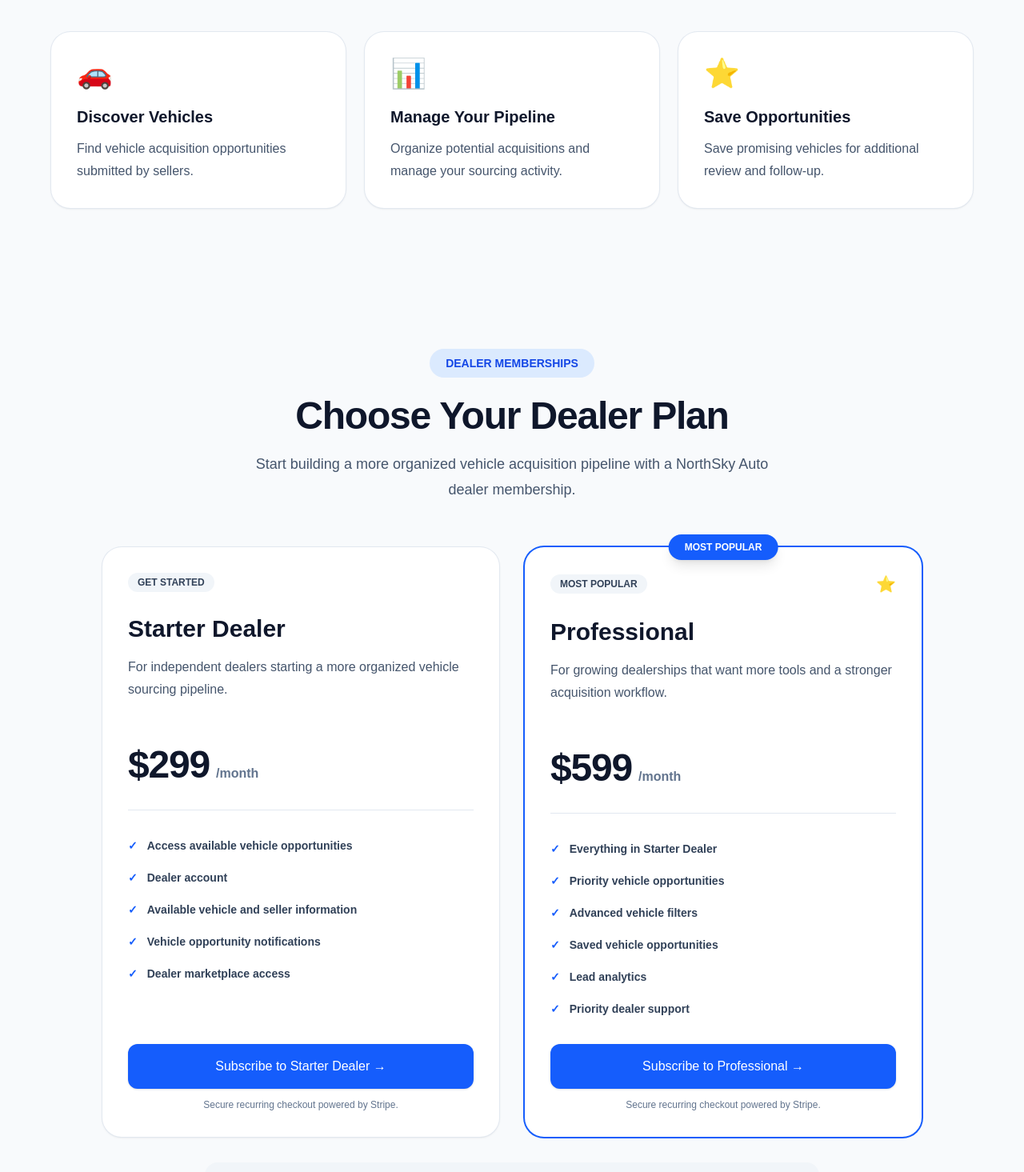
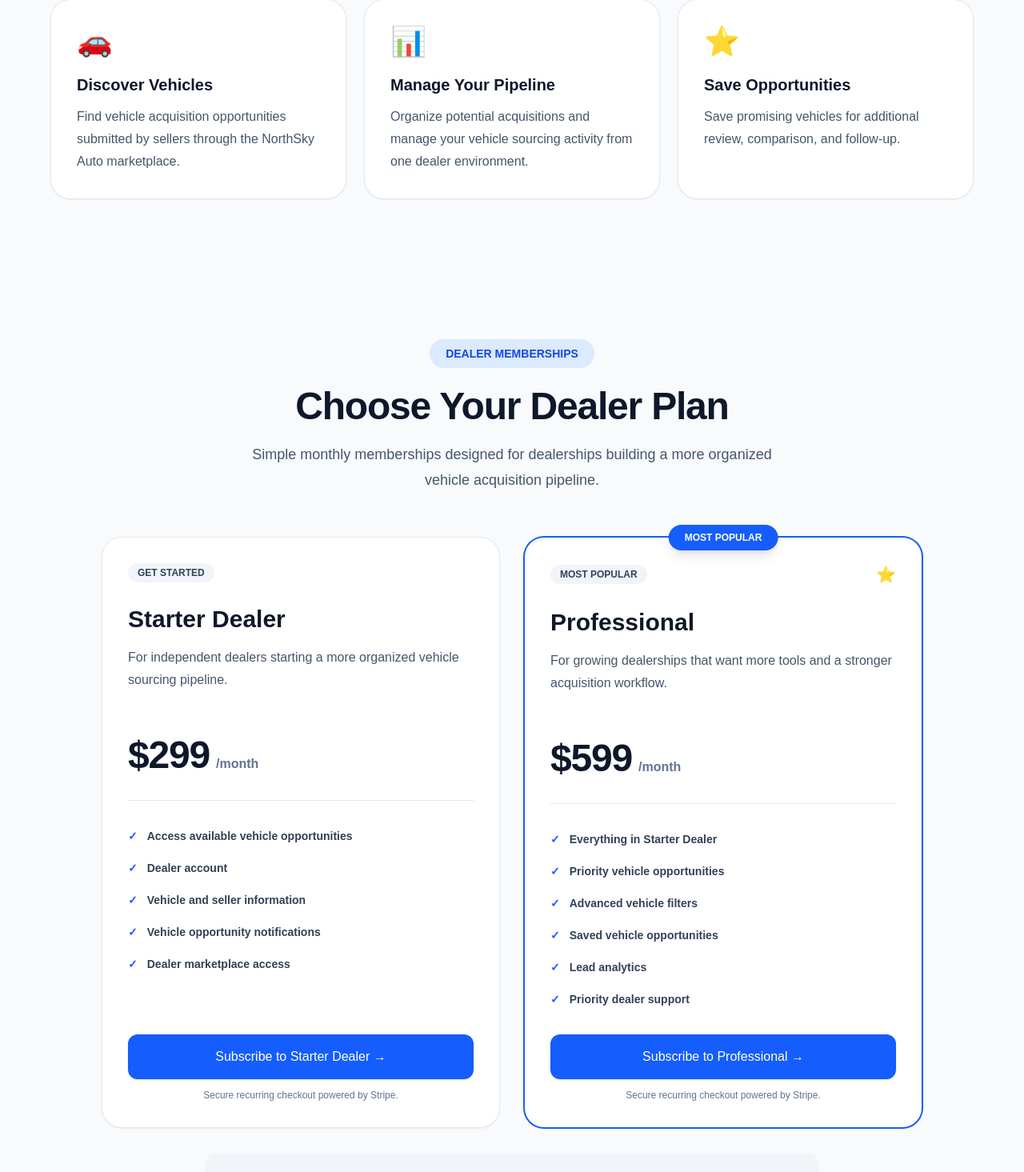
Before and after one commit to Goldylox752/NorthSky-Auto, a Next.js app: page /buyers in a window 1280 px wide. Shown: the part 916-2381 px from the top of the page at 80% size. Built offline with nearby package versions, Linux system fonts and the light colour scheme; no server answers.

Commit message:
Update page.jsx

```diff
--- a/app/buyers/page.jsx
+++ b/app/buyers/page.jsx
@@ -2,19 +2,46 @@ import Link from "next/link";
 import DealerCheckoutButton from "@/components/DealerCheckoutButton";
 import DealerTracking from "./DealerTracking";
 
+const SITE_URL =
+  process.env.NEXT_PUBLIC_SITE_URL ||
+  "https://northsky-auto.vercel.app";
+
+export const dynamic = "force-dynamic";
+
 export const metadata = {
   title: "Dealer Memberships | NorthSky Auto",
   description:
-    "Join NorthSky Auto as a dealer and discover vehicle acquisition opportunities submitted by sellers across Canada.",
+    "Join NorthSky Auto as a dealer and access vehicle acquisition opportunities, sourcing tools, saved vehicles, analytics, and dealer marketplace features across Canada.",
+  keywords: [
+    "NorthSky Auto dealer",
+    "dealer membership Canada",
+    "vehicle acquisition",
+    "dealer vehicle sourcing",
+    "used vehicle sourcing",
+    "car dealer marketplace Canada",
+    "vehicle leads for dealers",
+  ],
   alternates: {
-    canonical: "/buyers",
+    canonical: `${SITE_URL}/buyers`,
+  },
+  robots: {
+    index: true,
+    follow: true,
   },
   openGraph: {
     title: "Dealer Memberships | NorthSky Auto",
     description:
       "Choose a NorthSky Auto dealer membership and build a more organized vehicle acquisition pipeline.",
-    url: "/buyers",
+    url: `${SITE_URL}/buyers`,
+    siteName: "NorthSky Auto",
     type: "website",
+    locale: "en_CA",
+  },
+  twitter: {
+    card: "summary_large_image",
+    title: "Dealer Memberships | NorthSky Auto",
+    description:
+      "Discover vehicle acquisition opportunities and build your dealership sourcing pipeline with NorthSky Auto.",
   },
 };
 
@@ -30,7 +57,7 @@ const plans = [
     features: [
       "Access available vehicle opportunities",
       "Dealer account",
-      "Available vehicle and seller information",
+      "Vehicle and seller information",
       "Vehicle opportunity notifications",
       "Dealer marketplace access",
     ],
@@ -59,17 +86,20 @@ const benefits = [
   {
     icon: "🚗",
     title: "Discover Vehicles",
-    text: "Find vehicle acquisition opportunities submitted by sellers.",
+    text:
+      "Find vehicle acquisition opportunities submitted by sellers through the NorthSky Auto marketplace.",
   },
   {
     icon: "📊",
     title: "Manage Your Pipeline",
-    text: "Organize potential acquisitions and manage your sourcing activity.",
+    text:
+      "Organize potential acquisitions and manage your vehicle sourcing activity from one dealer environment.",
   },
   {
     icon: "⭐",
     title: "Save Opportunities",
-    text: "Save promising vehicles for additional review and follow-up.",
+    text:
+      "Save promising vehicles for additional review, comparison, and follow-up.",
   },
 ];
 
@@ -77,22 +107,26 @@ const steps = [
   {
     number: "01",
     title: "Choose Your Plan",
-    text: "Select the membership that fits your dealership and sourcing needs.",
+    text:
+      "Select the dealer membership that fits your dealership and sourcing needs.",
   },
   {
     number: "02",
     title: "Complete Checkout",
-    text: "Subscribe securely through Stripe and complete the dealer onboarding process.",
+    text:
+      "Subscribe securely through Stripe and complete the dealer onboarding process.",
   },
   {
     number: "03",
     title: "Access Your Account",
-    text: "Use your NorthSky Auto dealer environment to access available platform features.",
+    text:
+      "Access your NorthSky Auto dealer environment and available platform features.",
   },
   {
     number: "04",
     title: "Build Your Pipeline",
-    text: "Review available vehicle opportunities and identify potential inventory.",
+    text:
+      "Review vehicle opportunities and identify potential inventory for your dealership.",
   },
 ];
 
@@ -121,8 +155,40 @@ export default async function BuyersPage({ searchParams }) {
     "organic"
   );
 
+  const schema = {
+    "@context": "https://schema.org",
+    "@type": "WebPage",
+    name: "NorthSky Auto Dealer Memberships",
+    url: `${SITE_URL}/buyers`,
+    description:
+      "Dealer memberships for dealerships seeking vehicle acquisition opportunities through NorthSky Auto.",
+    isPartOf: {
+      "@type": "WebSite",
+      name: "NorthSky Auto",
+      url: SITE_URL,
+    },
+    about: {
+      "@type": "AutomotiveBusiness",
+      name: "NorthSky Auto",
+      url: SITE_URL,
+      areaServed: {
+        "@type": "Country",
+        name: "Canada",
+      },
+    },
+  };
+
   return (
     <main className="min-h-screen bg-slate-50 text-slate-900">
+      {/* SEO STRUCTURED DATA */}
+
+      <script
+        type="application/ld+json"
+        dangerouslySetInnerHTML={{
+          __html: JSON.stringify(schema),
+        }}
+      />
+
       {/* MARKETING TRACKING */}
 
       <DealerTracking
@@ -150,8 +216,9 @@ export default async function BuyersPage({ searchParams }) {
           </h1>
 
           <p className="mx-auto mt-6 max-w-3xl text-lg leading-8 text-slate-300 md:text-xl">
-            NorthSky Auto helps dealerships discover vehicle acquisition
-            opportunities submitted by sellers across Canada.
+            NorthSky Auto helps dealerships discover vehicle
+            acquisition opportunities submitted by sellers across
+            Canada.
           </p>
 
           <div className="mt-9 flex flex-wrap justify-center gap-4">
@@ -188,7 +255,7 @@ export default async function BuyersPage({ searchParams }) {
             </p>
 
             <h2 className="mt-4 text-3xl font-black md:text-4xl">
-              A Better Way to Organize Your Vehicle Sourcing
+              A Better Way to Organize Vehicle Sourcing
             </h2>
 
             <p className="mt-4 leading-7 text-slate-600">
@@ -221,7 +288,7 @@ export default async function BuyersPage({ searchParams }) {
         </div>
       </section>
 
-      {/* PLANS */}
+      {/* PRICING */}
 
       <section
         id="plans"
@@ -238,8 +305,8 @@ export default async function BuyersPage({ searchParams }) {
             </h2>
 
             <p className="mx-auto mt-5 max-w-2xl text-lg leading-8 text-slate-600">
-              Start building a more organized vehicle acquisition
-              pipeline with a NorthSky Auto dealer membership.
+              Simple monthly memberships designed for dealerships
+              building a more organized vehicle acquisition pipeline.
             </p>
           </div>
 
@@ -265,9 +332,7 @@ export default async function BuyersPage({ searchParams }) {
                   </span>
 
                   {plan.popular && (
-                    <span className="text-xl">
-                      ⭐
-                    </span>
+                    <span className="text-xl">⭐</span>
                   )}
                 </div>
 
@@ -301,9 +366,7 @@ export default async function BuyersPage({ searchParams }) {
                         ✓
                       </span>
 
-                      <span>
-                        {feature}
-                      </span>
+                      <span>{feature}</span>
                     </li>
                   ))}
                 </ul>
@@ -319,10 +382,10 @@ export default async function BuyersPage({ searchParams }) {
           </div>
 
           <div className="mx-auto mt-8 max-w-3xl rounded-2xl bg-slate-100 p-5 text-center text-sm leading-6 text-slate-500">
-            Membership provides access to the NorthSky Auto dealer
+            NorthSky Auto memberships provide access to the dealer
             platform and available vehicle acquisition opportunities.
-            Opportunity availability may vary by market, vehicle type,
-            seller activity, and dealer eligibility.
+            Opportunity availability varies by market, seller activity,
+            vehicle type, and dealer eligibility.
           </div>
         </div>
       </section>
@@ -377,22 +440,26 @@ export default async function BuyersPage({ searchParams }) {
               {
                 icon: "🔎",
                 title: "Discover Potential Inventory",
-                text: "Review vehicle opportunities submitted through the NorthSky Auto marketplace and identify vehicles that may fit your dealership.",
+                text:
+                  "Review vehicle opportunities submitted through the NorthSky Auto marketplace and identify vehicles that may fit your dealership.",
               },
               {
                 icon: "📊",
                 title: "Manage Your Pipeline",
-                text: "Organize potential acquisitions and use your dealer tools to manage opportunities as your sourcing activity grows.",
+                text:
+                  "Organize potential acquisitions and use your dealer tools to manage opportunities as your sourcing activity grows.",
               },
               {
                 icon: "⭐",
                 title: "Save Promising Vehicles",
-                text: "Keep vehicles you're interested in available for additional review and follow-up.",
+                text:
+                  "Keep vehicles you're interested in available for additional review and follow-up.",
               },
               {
                 icon: "⚡",
                 title: "Make Better Acquisition Decisions",
-                text: "Review available vehicle and seller information before deciding which opportunities deserve your attention.",
+                text:
+                  "Review available vehicle and seller information before deciding which opportunities deserve your attention.",
               },
             ].map((item) => (
               <div
@@ -416,13 +483,11 @@ export default async function BuyersPage({ searchParams }) {
         </div>
       </section>
 
-      {/* TELEGRAM CTA */}
+      {/* TELEGRAM */}
 
       <section className="border-y border-slate-200 bg-slate-50 px-6 py-16">
         <div className="mx-auto max-w-4xl rounded-3xl bg-white p-8 text-center shadow-sm ring-1 ring-slate-200 md:p-12">
-          <div className="text-5xl">
-            📲
-          </div>
+          <div className="text-5xl">📲</div>
 
           <h2 className="mt-5 text-3xl font-black">
             Follow NorthSky Auto on Telegram
@@ -430,8 +495,8 @@ export default async function BuyersPage({ searchParams }) {
 
           <p className="mx-auto mt-4 max-w-2xl leading-7 text-slate-600">
             Get vehicle opportunities, automotive updates, dealer
-            opportunities and featured inventory directly through our
-            Telegram channel.
+            opportunities, and featured inventory through our Telegram
+            channel.
           </p>
 
           <a
@@ -447,7 +512,7 @@ export default async function BuyersPage({ searchParams }) {
         </div>
       </section>
 
-      {/* CTA */}
+      {/* FINAL CTA */}
 
       <section className="px-6 py-20">
         <div className="mx-auto max-w-5xl overflow-hidden rounded-3xl bg-gradient-to-br from-blue-600 to-indigo-700 p-10 text-center text-white shadow-xl md:p-14">
@@ -484,9 +549,9 @@ export default async function BuyersPage({ searchParams }) {
         <div className="mx-auto max-w-4xl text-center text-sm leading-6 text-slate-500">
           NorthSky Auto dealer memberships are subject to applicable
           membership terms and account requirements. Subscription payments
-          are processed securely through Stripe. Vehicle opportunities
-          and seller availability are not guaranteed and may vary by
-          market, seller activity, and inventory.
+          are processed securely through Stripe. Vehicle opportunities,
+          seller availability, pricing, condition, and transaction
+          outcomes are not guaranteed.
         </div>
       </section>
     </main>
```
